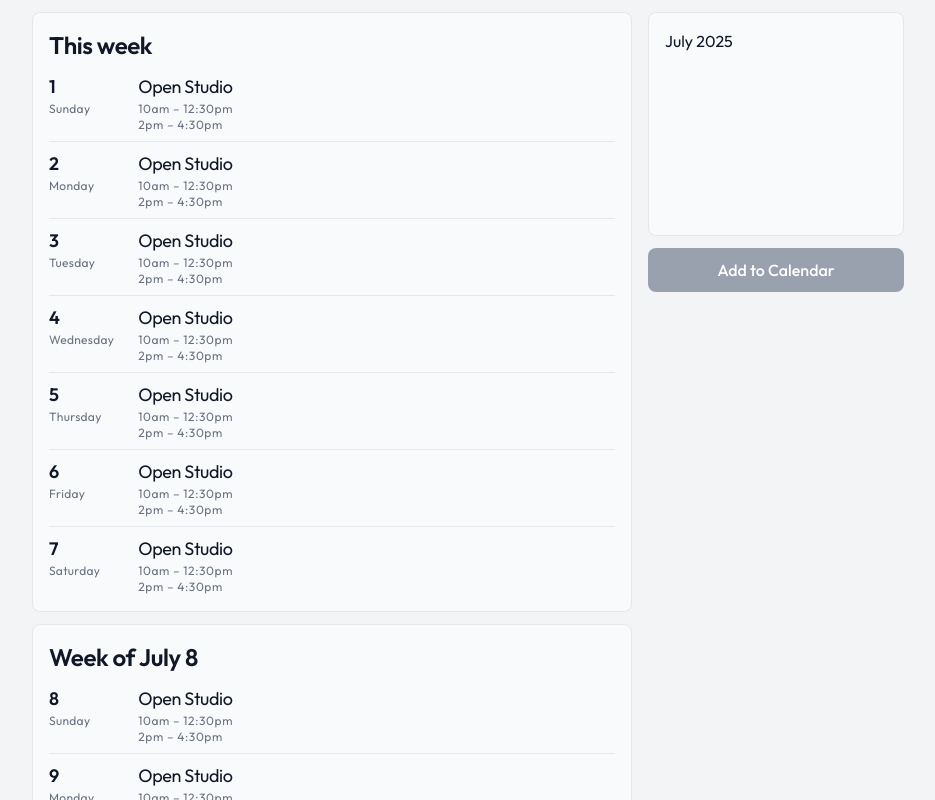
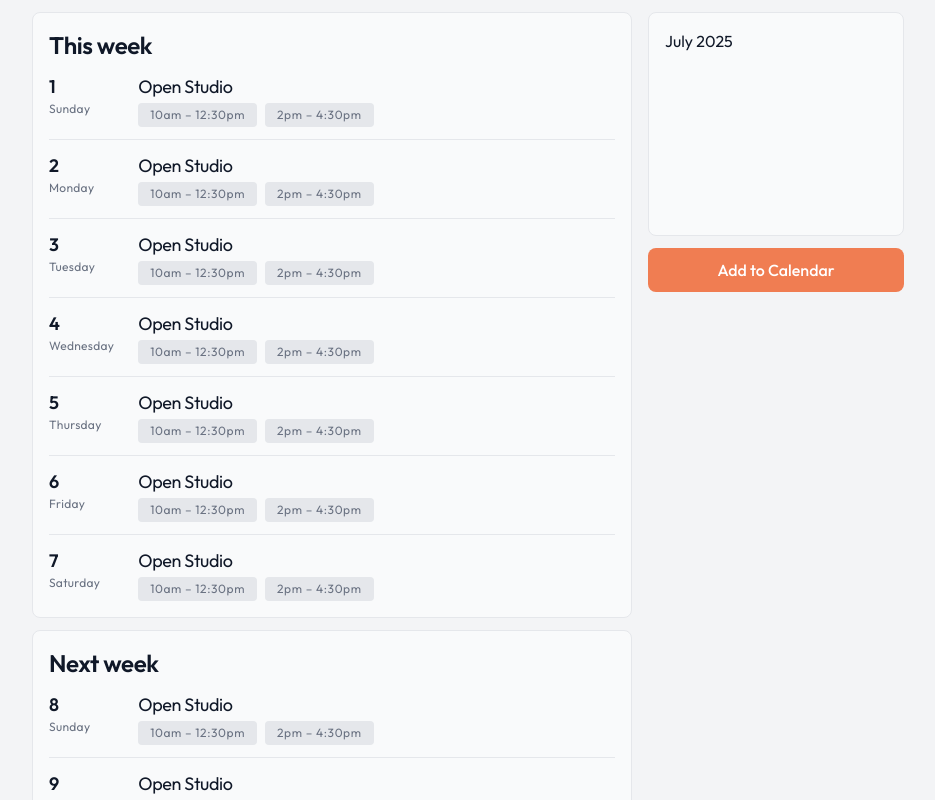
Before and after one commit to nickbreaton/pottery-hours, a SvelteKit app: page / in a window 1280 px wide. Shown: the top 800 px of the page, without its empty margins (172-1107 px from the left). Built offline with nearby package versions, Linux system fonts and the light colour scheme; what @effect/platform would draw is missing.

Commit message:
Improve look of schedule

```diff
--- a/src/app.css
+++ b/src/app.css
@@ -4,4 +4,18 @@
 	--font-sans:
 		'Outfit', -apple-system, BlinkMacSystemFont, 'Segoe UI', Roboto, Oxygen, Ubuntu, Cantarell,
 		'Open Sans', 'Helvetica Neue', sans-serif;
+
+	--color-accent-50: #fef7f3;
+	--color-accent-100: #feeddf;
+	--color-accent-200: #fcd9c5;
+	--color-accent-300: #f9be9d;
+	--color-accent-400: #f59973;
+	--color-accent-500: #f07d52;
+	--color-accent-600: #c65d21;
+	--color-accent-700: #a04518;
+	--color-accent-800: #7d3515;
+	--color-accent-900: #652b13;
+	--color-accent-950: #3d1a0b;
+
+	--color-accent: var(--color-accent-500);
 }
--- a/src/routes/+page.svelte
+++ b/src/routes/+page.svelte
@@ -13,7 +13,7 @@
 			days: [1, 2, 3, 4, 5, 6, 7]
 		},
 		{
-			title: 'Week of July 8',
+			title: 'Next week',
 			days: [8, 9, 10, 11, 12, 13, 14]
 		},
 		{
@@ -35,16 +35,22 @@
 				class="bg-gray-50 border-[1.5px] border-gray-200 rounded-lg p-4 space-y-3 tracking-tight"
 			>
 				<p class="text-2xl font-semibold">{week.title}</p>
-				<div class="grid grid-cols-[max-content_1fr] gap-y-2 gap-x-6">
+				<div class="grid grid-cols-[max-content_1fr] gap-y-3 gap-x-6">
 					{#each week.days as day, index}
 						<p class="flex flex-col">
 							<span class="text-lg font-semibold tracking-wider">{day}</span>
 							<span class="text-xs tracking-wide text-gray-500">{dayNames[index]}</span>
 						</p>
-						<div class="flex flex-col justify-between">
+						<div class="flex flex-col gap-0.5 justify-between">
 							<span class="text-lg text-grap-800">Open Studio</span>
-							<span class="text-xs text-gray-500 tracking-wider">10am – 12:30pm</span>
-							<span class="text-xs text-gray-500 tracking-wider">2pm – 4:30pm</span>
+							<div class="flex gap-2">
+								<span class="text-xs py-1 px-3 rounded bg-gray-200 text-gray-500 tracking-wider"
+									>10am – 12:30pm</span
+								>
+								<span class="text-xs py-1 px-3 rounded bg-gray-200 text-gray-500 tracking-wider"
+									>2pm – 4:30pm</span
+								>
+							</div>
 						</div>
 						<hr class="border-gray-200 col-span-2 last:hidden" />
 					{/each}
@@ -61,7 +67,7 @@
 		</div>
 
 		<div
-			class="h-11 bg-gray-400 rounded-lg text-white font-medium grid place-items-center cursor-pointer"
+			class="h-11 bg-accent active:bg-accent-600 rounded-lg text-white font-medium grid place-items-center cursor-pointer"
 		>
 			Add to Calendar
 		</div>
```
